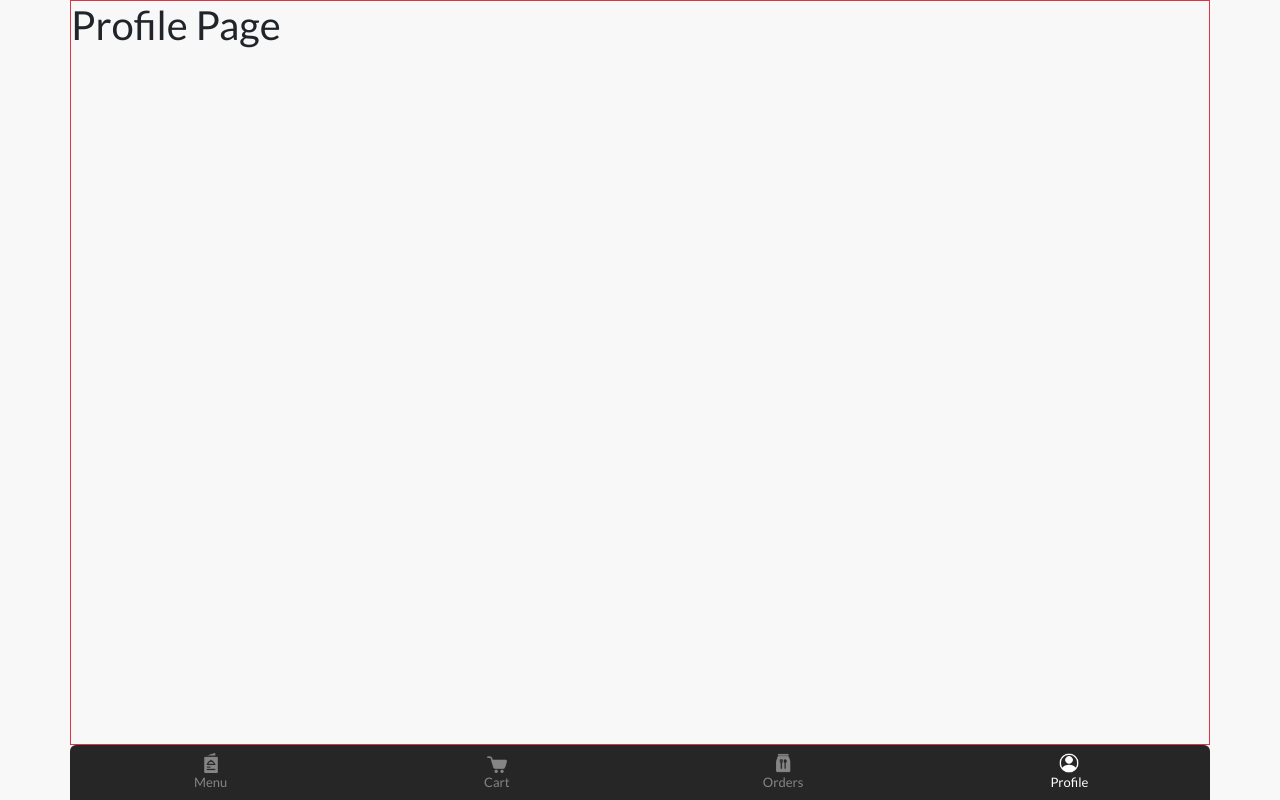
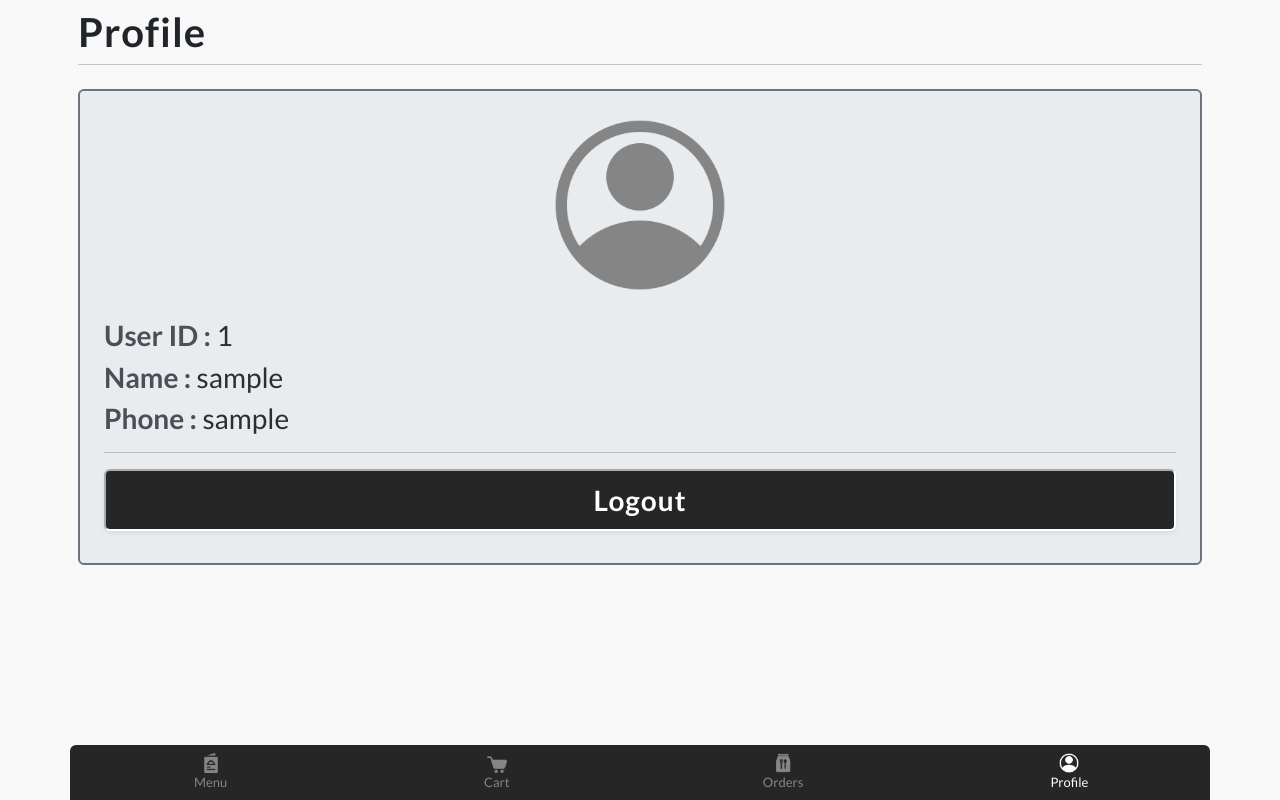
Before and after one commit to Thej48/White-Heaven-Beach-Cafe, a PHP site: page /profile.php?tableNo=1 in a window 1280 px wide. Run offline with PHP 8.4, Linux system fonts and the light colour scheme; the visitor is signed in with stand-in values (Sample User, id 1).

Commit message:
30th commit : working on profile section

```diff
--- a/css/styleHome.css
+++ b/css/styleHome.css
@@ -295,6 +295,43 @@ input[type=tel]:focus {
     object-fit: contain;
 }
 
+.ProfileHeaderTxt{
+    letter-spacing: 1px;
+}
+
+.userProfilePic{
+    width: 180px;
+    height: 180px;
+    aspect-ratio: 1/1;
+    object-fit: contain;
+}
+
+.logoutUserBtn {
+    background-color: #262626;
+    color: white;
+    width: 100%;
+    letter-spacing: 1px;
+    border: 2px inset white;
+}
+
+.logoutUserBtn:active {
+    border: 2px outset white;
+    color: rgb(203, 203, 203);
+}
+
+/* For modern browsers */
+.user-select-none {
+    user-select: none;
+  }
+
+  /* For older browsers that support the vendor-prefixed property */
+  .user-select-none {
+    -webkit-user-select: none;
+    -moz-user-select: none;
+    -ms-user-select: none;
+    user-select: none;
+  }
+
 @media (min-width:1000px) {
     .homeContentBox {
         background-image: url('../images/heroSectionDesktop.jpg');
--- a/profile.php
+++ b/profile.php
@@ -36,28 +36,43 @@ if (!isset($_SESSION['AuthEndUser'])) {
 
     <div class="container py-0 px-0 d-flex flex-column justify-content-between h-100 ">
 
-    <div class="profileContentDiv h-100 border border-danger">
-        <h1 class="">Profile Page</h1>
-    </div>
+        <div class="profileContentDiv d-flex flex-column p-2">
+            <h1 class="ProfileHeaderTxt fw-bold">Profile</h1>
+            <hr class="m-0 p-0">
+        </div>
 
+        <div class="profileDiv h-100 overflow-auto p-2 py-3">
+
+            <div class="profileCard bg-body-secondary border border-secondary border-2 rounded px-4 py-4 d-flex flex-column align-items-center">
+                <img src="./icons/account_inactive.png" alt="user" class="userProfilePic mb-4">
+                <div class="profileDetailsDiv w-100 d-flex flex-column gap-2">
+                    <h1 class="h3 m-0 p-0 text-secondary-emphasis"><span class="text-light-emphasis fw-bold">User ID : </span><?= $_SESSION['UserID']; ?></h1>
+                    <h1 class="h3 m-0 p-0 text-secondary-emphasis"><span class="text-light-emphasis fw-bold">Name : </span><?= $_SESSION['UserName']; ?></h1>
+                    <h1 class="h3 m-0 p-0 text-secondary-emphasis"><span class="text-light-emphasis fw-bold">Phone : </span><?= $_SESSION['UserPhone']; ?></h1>
+                    <hr class="m-0 p-0 my-2">
+                    <input type="submit" value="Logout" onclick="document.location.href='./logoutEndUser.php'" class="logoutUserBtn h3 fw-bold py-2 lh-base rounded shadow-sm">
+                </div>
+            </div>
+
+        </div>
 
         <div class="bottomNavBarDiv rounded-top m-0 p-0 d-flex">
             <ul class="BottomNavMenu p-0 m-0 py-2">
                 <li class="BottomMenuItem d-flex flex-column align-items-center justify-content-center " onclick="document.location.href='./menu.php?tableNo=<?php echo $tableNo; ?>'">
                     <img src="./icons/menu_inactive.png" width="20" height="20" alt="menu" id="MenuIcon">
-                    <span class="" id="MenuText">Menu</span>
+                    <span class="user-select-none" id="MenuText">Menu</span>
                 </li>
                 <li class="BottomMenuItem d-flex flex-column align-items-center justify-content-center " onclick="document.location.href='./cart.php?tableNo=<?php echo $tableNo; ?>'">
                     <img src="./icons/trolley_inactive.png" width="20" height="20" alt="cart" id="CartIcon">
-                    <span class="" id="CartText">Cart</span>
+                    <span class="user-select-none" id="CartText">Cart</span>
                 </li>
                 <li class="BottomMenuItem d-flex flex-column align-items-center justify-content-center " onclick="document.location.href='./orders.php?tableNo=<?php echo $tableNo; ?>'">
                     <img src="./icons/take-away_inactive.png" width="20" height="20" alt="orders" id="OrderIcon">
-                    <span class="" id="OrderText">Orders</span>
+                    <span class="user-select-none" id="OrderText">Orders</span>
                 </li>
                 <li class="BottomMenuItem d-flex flex-column align-items-center justify-content-center " onclick="document.location.href='./profile.php?tableNo=<?php echo $tableNo; ?>'">
                     <img src="./icons/account_inactive.png" width="20" height="20" alt="profile" id="ProfileIcon">
-                    <span class="" id="ProfileText">Profile</span>
+                    <span class="user-select-none" id="ProfileText">Profile</span>
                 </li>
             </ul>
         </div>
```
Also changed, not shown: cart.php (+23 -18 lines), checkUserLoginRegister.php (+6 -2 lines), menu.php (+4 -4 lines).
